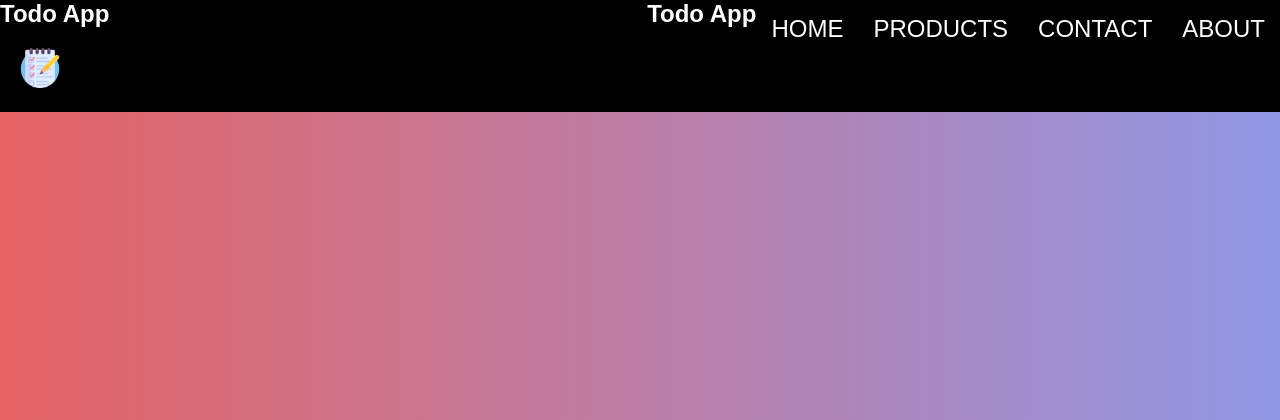
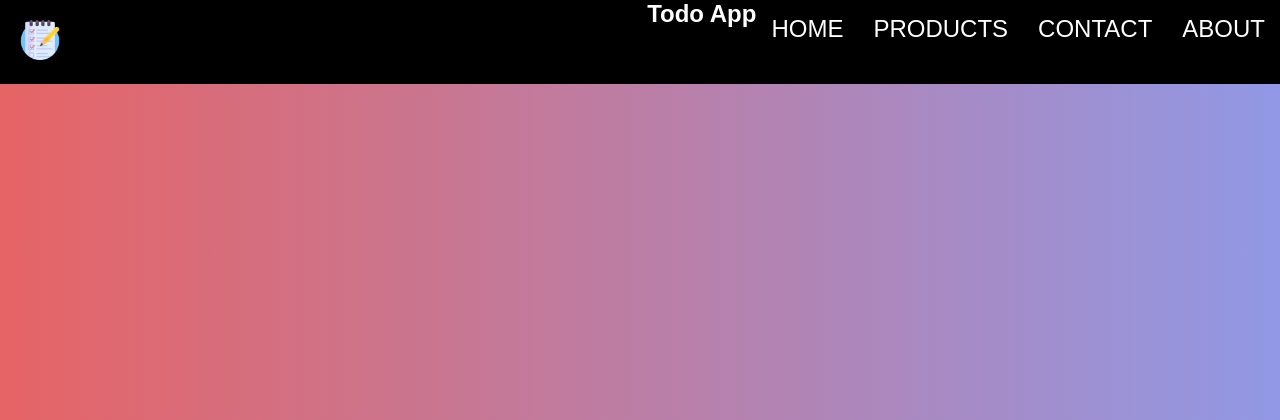
Before and after one commit to CrazyPythonCoder/todo_app, a Django app: template templates/main.html in a window 1280 px wide. Shown: the top 420 px of the page. Run offline with Django 4.2, Linux system fonts and the light colour scheme; the template is opened without the code that fills it, so the values that code supplies are empty; some libraries are stand-ins or nearby versions.

Commit message:
Fixed the navbar

```diff
--- a/templates/navbar.html
+++ b/templates/navbar.html
@@ -122,7 +122,6 @@
 <body>
     <nav>
         <div class="nav-logo">
-            <h1>Todo App</h1>
             <a href="/">
                 <img src="{% static 'img/logo.png' %}" alt="" class="logo">
             </a>
```
